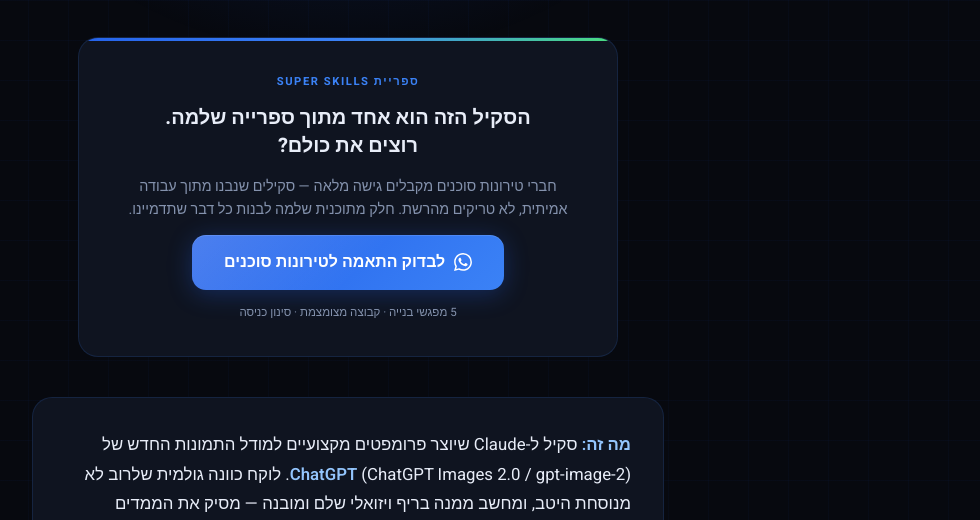
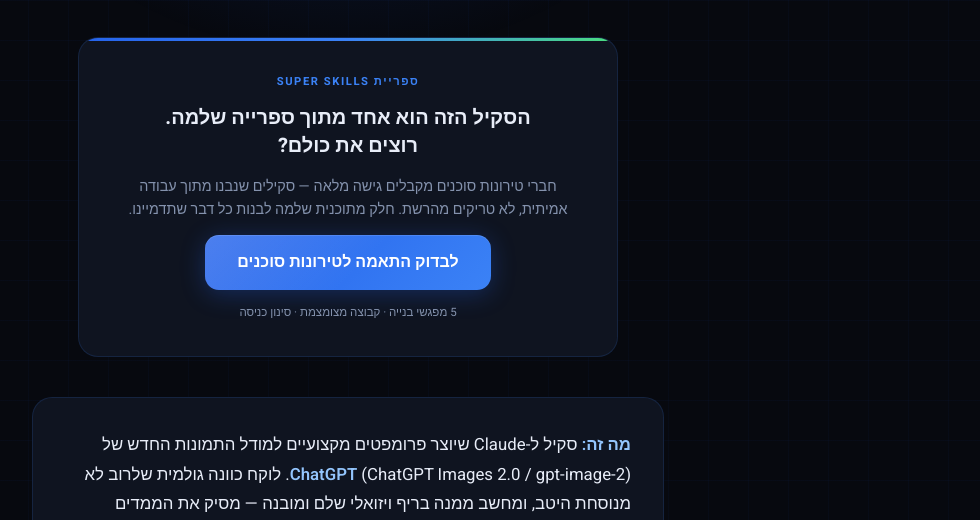
Before and after one commit to shalhevetvardi/chatgpt-image-prompter-download, a plain HTML site: page index.html in a window 1280 px wide. Shown: the part 280-800 px from the top of the page, without its empty margins (292-1272 px from the left). Drawn offline with Linux system fonts and the light colour scheme.

Commit message:
עדכון קישור CTA לדף הקורס agent-course + הסרת אייקון וואטסאפ

```diff
--- a/index.html
+++ b/index.html
@@ -419,8 +419,7 @@
       <div class="cta-eyebrow">ספריית Super Skills</div>
       <h2 class="cta-title">הסקיל הזה הוא אחד מתוך ספרייה שלמה.<br/>רוצים את כולם?</h2>
       <p class="cta-desc">חברי טירונות סוכנים מקבלים גישה מלאה — סקילים שנבנו מתוך עבודה אמיתית, לא טריקים מהרשת. חלק מתוכנית שלמה לבנות כל דבר שתדמיינו.</p>
-      <a class="btn-cta" href="https://wa.me/972515079762?text=%D7%90%D7%A0%D7%99%20%D7%A8%D7%95%D7%A6%D7%94%20%D7%9C%D7%91%D7%93%D7%95%D7%A7%20%D7%94%D7%AA%D7%90%D7%9E%D7%94%20%D7%9C%D7%AA%D7%95%D7%9B%D7%A0%D7%99%D7%AA%20%D7%90%D7%99%D7%99%D7%92%D7%A0%D7%98%D7%99%D7%9D">
-        <svg viewBox="0 0 24 24" fill="currentColor"><path d="M17.472 14.382c-.297-.149-1.758-.867-2.03-.967-.273-.099-.471-.148-.67.15-.197.297-.767.966-.94 1.164-.173.199-.347.223-.644.075-.297-.15-1.255-.463-2.39-1.475-.883-.788-1.48-1.761-1.653-2.059-.173-.297-.018-.458.13-.606.134-.133.298-.347.446-.52.149-.174.198-.298.298-.497.099-.198.05-.371-.025-.52-.075-.149-.669-1.612-.916-2.207-.242-.579-.487-.5-.669-.51-.173-.008-.371-.01-.57-.01-.198 0-.52.074-.792.372-.272.297-1.04 1.016-1.04 2.479 0 1.462 1.065 2.875 1.213 3.074.149.198 2.096 3.2 5.077 4.487.709.306 1.262.489 1.694.625.712.227 1.36.195 1.871.118.571-.085 1.758-.719 2.006-1.413.248-.694.248-1.289.173-1.413-.074-.124-.272-.198-.57-.347m-5.421 7.403h-.004a9.87 9.87 0 01-5.031-1.378l-.361-.214-3.741.982.998-3.648-.235-.374a9.86 9.86 0 01-1.51-5.26c.001-5.45 4.436-9.884 9.888-9.884 2.64 0 5.122 1.03 6.988 2.898a9.825 9.825 0 012.893 6.994c-.003 5.45-4.437 9.884-9.885 9.884m8.413-18.297A11.815 11.815 0 0012.05 0C5.495 0 .16 5.335.157 11.892c0 2.096.547 4.142 1.588 5.945L.057 24l6.305-1.654a11.882 11.882 0 005.683 1.448h.005c6.554 0 11.89-5.335 11.893-11.893a11.821 11.821 0 00-3.48-8.413z"/></svg>
+      <a class="btn-cta" href="https://agent-course.aimprove.co.il/">
         לבדוק התאמה לטירונות סוכנים
       </a>
       <span class="cta-small">5 מפגשי בנייה · קבוצה מצומצמת · סינון כניסה</span>
```
